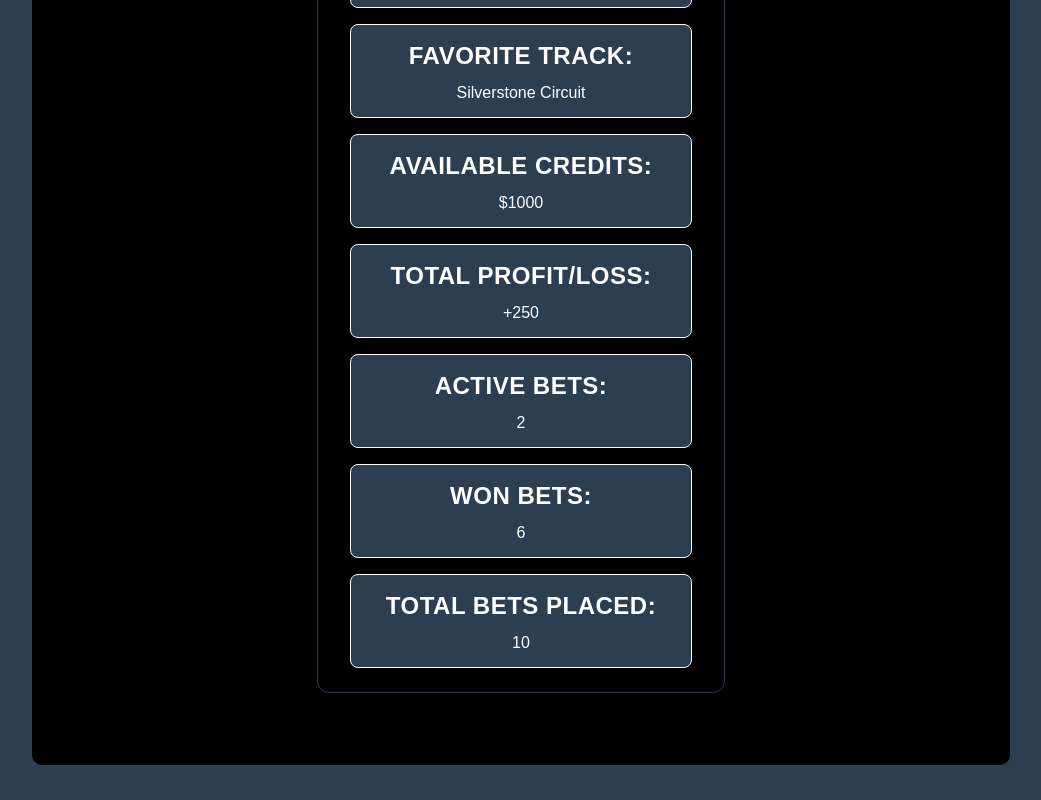
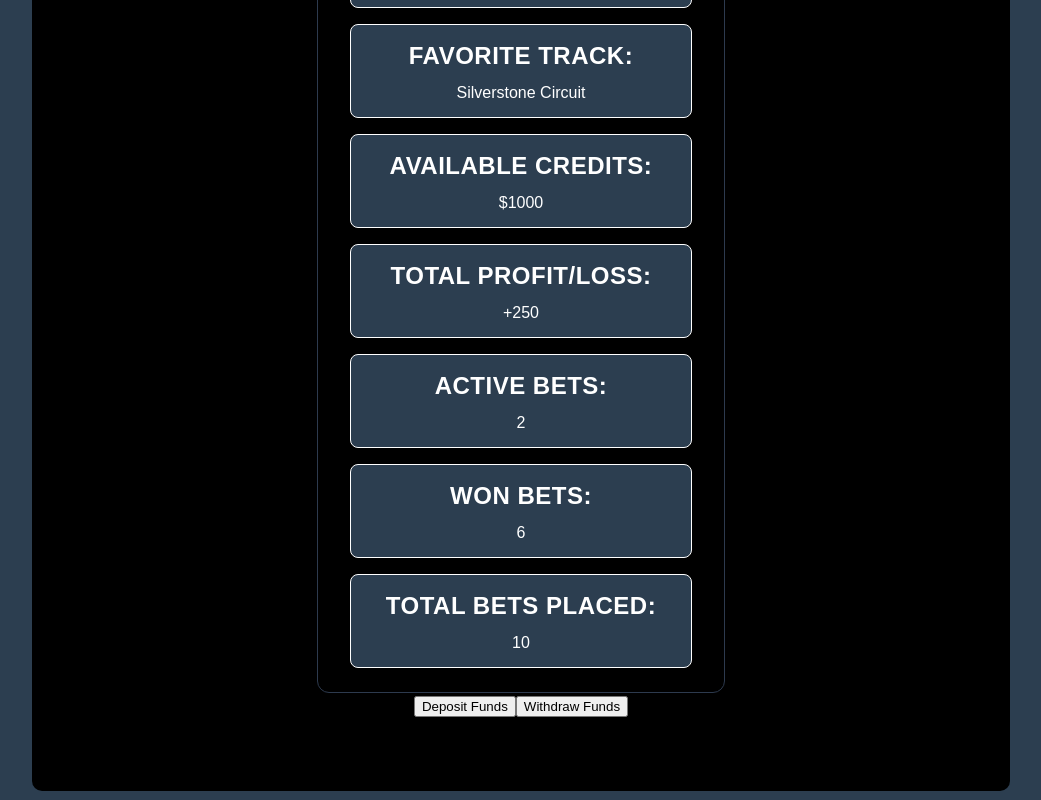
Before and after one commit to AldwinCunanan/full-stack-sprint-group-7, a React (Vite) app: page / in a window 1280 px wide. Shown: the part 797-1597 px from the top of the page, without its empty margins (119-1160 px from the left). Before the commit the page ends 1572 px from the top, so only its background shows below. Built offline with nearby package versions, Linux system fonts and the light colour scheme.

Commit message:
ft: add wallet action trigger buttons

```diff
--- a/src/components/pages/Userprofile/UserProfile.tsx
+++ b/src/components/pages/Userprofile/UserProfile.tsx
@@ -88,12 +88,24 @@ export function UserProfile({ credits, setCredits }: UserProfileProps) {
         setActiveAction(null);
     };
 
-
-
     return (
         <section className="user-profile">
             <h2>User Profile</h2>
-            <ProfileList profiles={mockProfile}/>
+            <ProfileList profiles={mockProfile} currentCredits={credits}/>
+
+            <div className="wallet-action">
+                <button
+                    onClick={() => {
+                    setActiveAction("deposit");
+                    setErrorMsg("");
+    }}
+                    >Deposit Funds</button>
+                <button
+                    onClick={() => {
+                        setActiveAction("withdraw");
+                        setErrorMsg("");
+                    }}>Withdraw Funds</button>
+            </div>
         </section>
     );
 }
```
